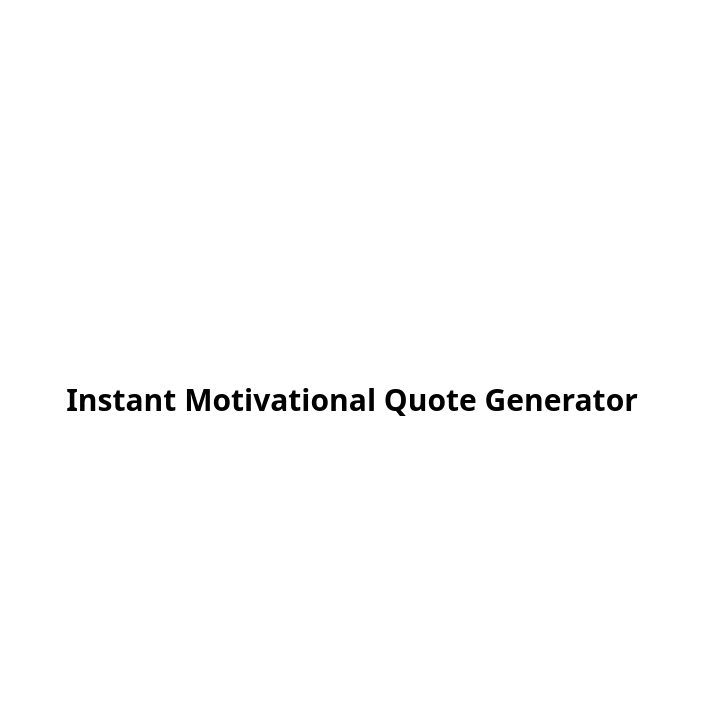
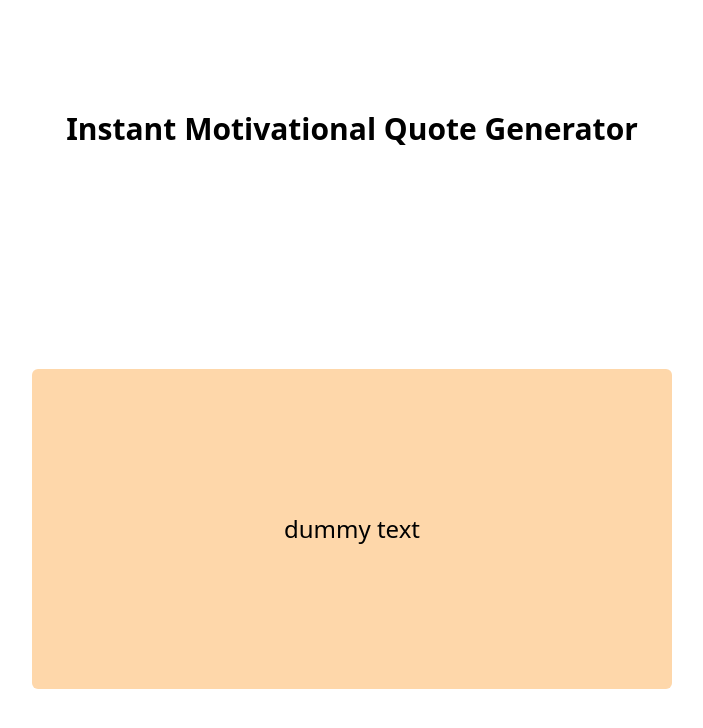
Before and after one commit to yash373/make-me-feel-better, a Next.js app: page / in a window 1280 px wide. Shown: the top 728 px of the page, without its empty margins (288-991 px from the left). Built offline with nearby package versions, Linux system fonts and the light colour scheme.

Commit message:
finished quote component

```diff
--- /dev/null
+++ b/components/Quote.js
@@ -0,0 +1,13 @@
+import React from 'react'
+
+const Quote = ({ text }) => {
+    return (
+        <div className='flex mx-auto my-auto rounded-md text-2xl h-[40vh] bg-orange-200 md:w-[50%]'>
+            <p className='mx-auto my-auto'>
+                {text}
+            </p>
+        </div>
+    )
+}
+
+export default Quote
--- a/pages/index.js
+++ b/pages/index.js
@@ -1,10 +1,12 @@
 import React from 'react'
 import Heading from '@/components/Heading'
+import Quote from '@/components/Quote'
 
 const Index = () => {
   return (
     <div className='flex flex-col h-screen'>
       <Heading />
+      <Quote text={"dummy text"} />
     </div>
   )
 }
```
